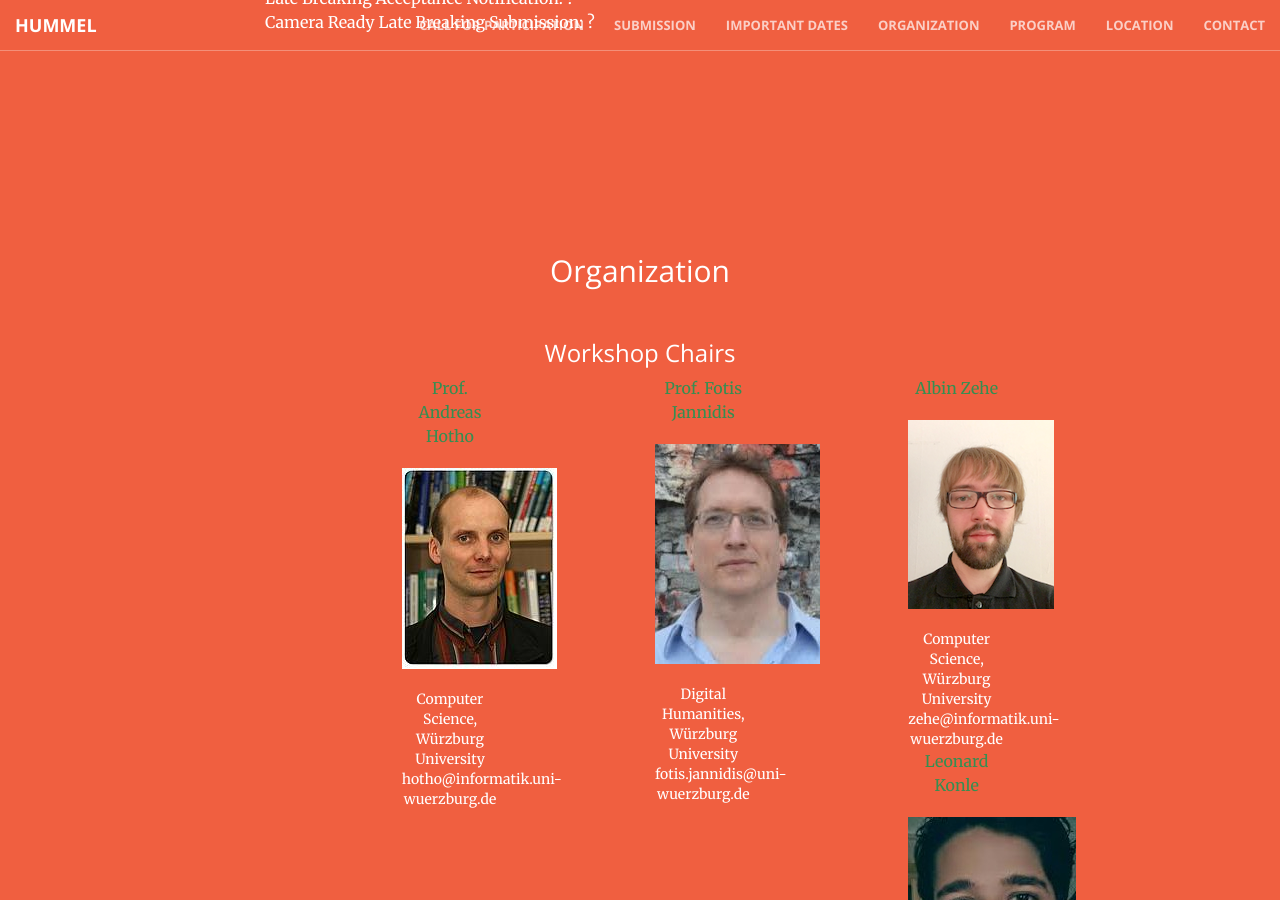
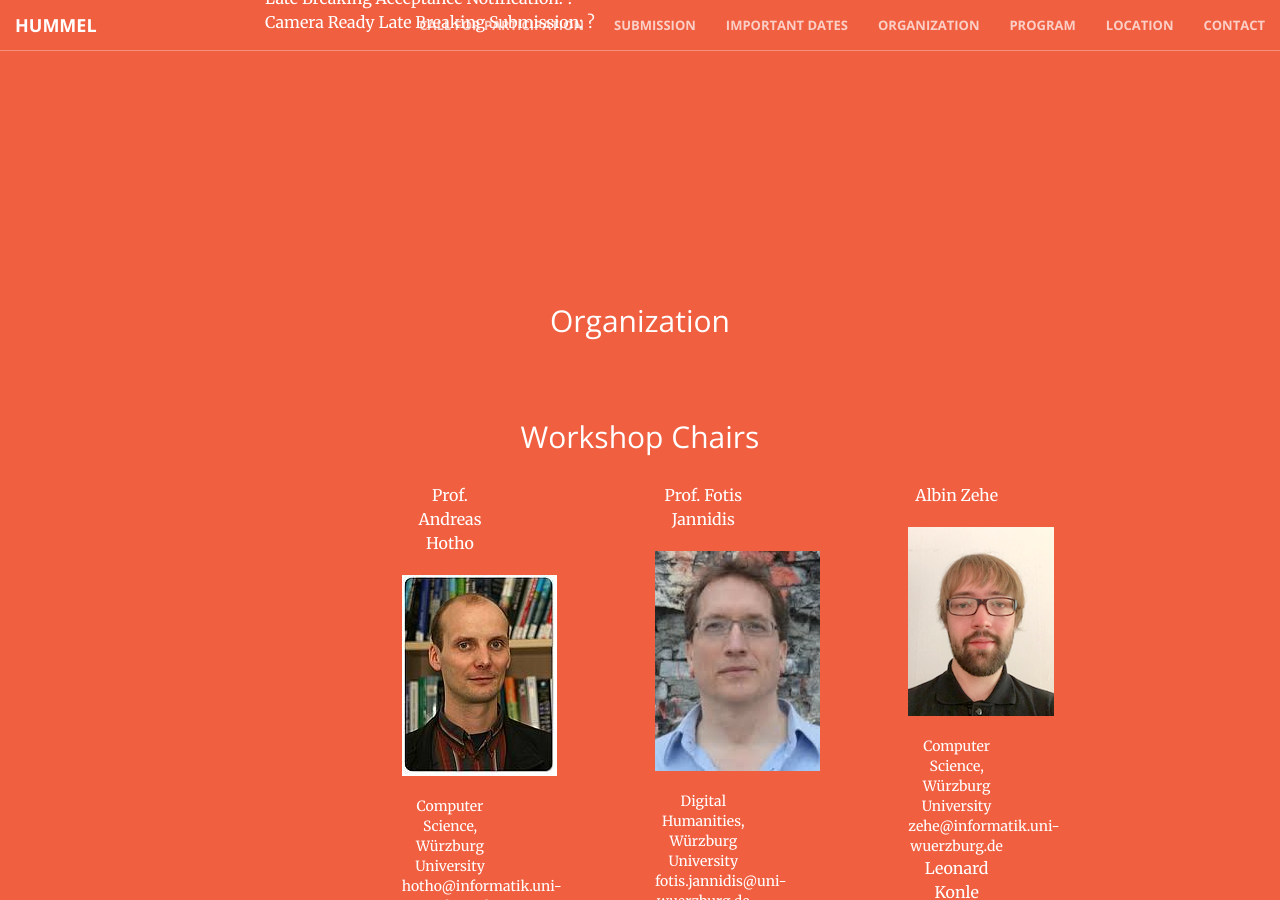
Before and after one commit to cophi-wue/ecml19.hummel.github.io, a Jekyll site: the page built from index.html, in a window 1280 px wide and 900 px high, scrolled down 2712 px. Built offline with Jekyll 4.4.1, drawn with Linux system fonts in a browser that asks for light colours.

Commit message:
Update orga.html

```diff
--- a/_includes/orga.html
+++ b/_includes/orga.html
@@ -1,36 +1,39 @@
 <section class="bg-primary" id="orga">
+  <aside>
     <div class="container">
             <div class="col-lg-8 col-lg-offset-2 text-center">
                 <h2 class="section-heading">Organization</h2>
+		<hr/>
 		<div class="row">
 		<div class="col-lg-8 col-lg-offset-2 text-center">
-                <hr>
-		    <h3>Workshop Chairs</h3>
+                    <br/>
+		    <h2>Workshop Chairs</h2>
+	            <br/>
 		</div>
                 <div class="col-lg-2 col-lg-offset-2 text-center">
-					<p style="color:#358e51">Prof. Andreas Hotho</p>
-                    <img src="img/hotho.jpg" alt="Mountain View">
+					<p>Prof. Andreas Hotho</p>
+                    <img src="img/hotho.jpg" alt="">
 					<br><br>
 					Computer Science, Würzburg University<br>
                     hotho@informatik.uni-wuerzburg.de<br>
                 </div>
                 <div class="col-lg-2 col-lg-offset-2 text-center">
-					<p style="color:#358e51">Prof. Fotis Jannidis</p>
-                    <img src="img/jannidis.jpeg" alt="Mountain View">
+					<p>Prof. Fotis Jannidis</p>
+                    <img src="img/jannidis.jpeg" alt="">
 					<br><br>
 					Digital Humanities, Würzburg University<br>
                     fotis.jannidis@uni-wuerzburg.de<br>
                 </div>
                 <div class="col-lg-2 col-lg-offset-2 text-center">
-					<p style="color:#358e51">Albin Zehe</p>
-                    <img src="img/zehe.png" alt="Mountain View">
+					<p>Albin Zehe</p>
+                    <img src="img/zehe.png" alt="">
 					<br><br>
 					Computer Science, Würzburg University<br>
                     zehe@informatik.uni-wuerzburg.de<br>
                 </div>
                 <div class="col-lg-2 col-lg-offset-2 text-center">
-					<p style="color:#358e51">Leonard Konle</p>
-                    <img src="img/konle.jpeg" alt="Mountain View">
+					<p>Leonard Konle</p>
+                    <img src="img/konle.jpeg" alt="">
 					<br><br>
 					Digital Humanities, Würzburg University<br>
                     leonard.konle@uni-wuerzburg.de<br>
```
